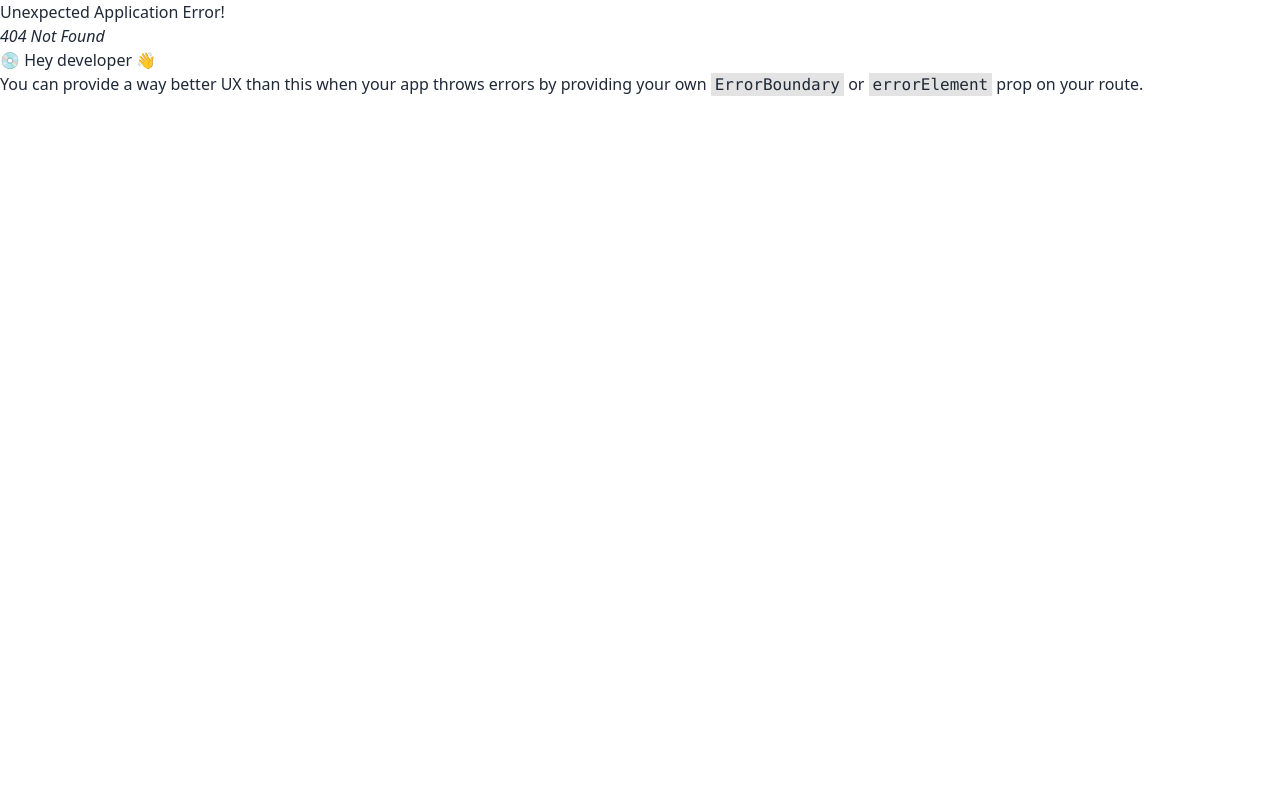
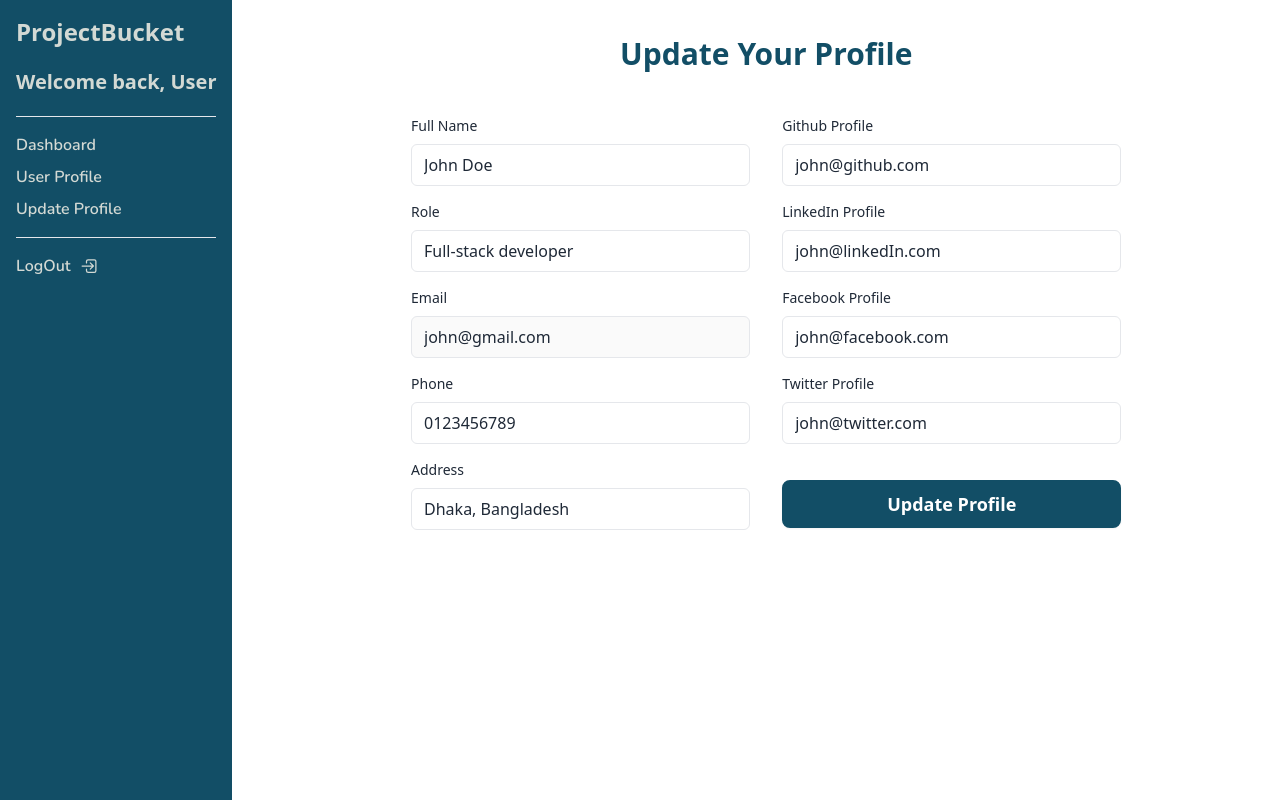
Before and after one commit to afiagithub/DestionProject-task, a React (Vite) app: page /dashboard/update in a window 1280 px wide. Before the commit this address had no page. Built offline with nearby package versions, Linux system fonts and the light colour scheme.

Commit message:
added update profile page

```diff
--- a/src/components/Profile.jsx
+++ b/src/components/Profile.jsx
@@ -1,4 +1,3 @@
-import React from 'react';
 
 const Profile = () => {
     return (
--- /dev/null
+++ b/src/components/UpdateProfile.jsx
@@ -0,0 +1,80 @@
+import { useNavigate } from 'react-router-dom';
+import { toast } from 'react-toastify';
+import "react-toastify/dist/ReactToastify.css";
+
+const UpdateProfile = () => {
+    const navigate = useNavigate();
+
+    const handleUpdate = () => {
+        toast.success("Successfully Updated")
+        navigate('/dashboard/profile')
+    }
+    return (
+        <div className="flex flex-col max-w-4xl mx-auto p-6 rounded-md">
+            <div className="mb-8 text-center">
+                <h1 className="my-3 text-3xl font-bold text-[#124E66]">Update Your Profile</h1>
+            </div>
+            <form onSubmit={handleUpdate} className="space-y-8 text-left">
+                <div className='flex flex-row justify-center gap-8'>
+                    <div className="space-y-4 w-2/5">
+                        <div>
+                            <label className="block mb-2 text-sm">Full Name</label>
+                            <input type="text" name="fullName" defaultValue="John Doe"
+                                className="w-full px-3 py-2 border rounded-md dark:border-gray-300 dark:bg-gray-50 dark:text-gray-800" />
+                        </div>
+                        <div>
+                            <label className="block mb-2 text-sm">Role</label>
+                            <input type="text" name="role" defaultValue="Full-stack developer"
+                                className="w-full px-3 py-2 border rounded-md dark:border-gray-300 dark:bg-gray-50 dark:text-gray-800" />
+                        </div>
+                        <div>
+                            <label className="block mb-2 text-sm">Email</label>
+                            <input type="email" name="email" defaultValue="john@gmail.com" disabled
+                                className="w-full px-3 py-2 border rounded-md dark:border-gray-300 dark:bg-gray-50 dark:text-gray-800" />
+                        </div>
+                        <div>
+                            <label className="block mb-2 text-sm">Phone</label>
+                            <input type="number" name="phone" defaultValue="0123456789"
+                                className="w-full px-3 py-2 border rounded-md dark:border-gray-300 dark:bg-gray-50 dark:text-gray-800" />
+                        </div>
+                        <div>
+                            <label className="block mb-2 text-sm">Address</label>
+                            <input type="text" name="address" defaultValue="Dhaka, Bangladesh"
+                                className="w-full px-3 py-2 border rounded-md dark:border-gray-300 dark:bg-gray-50 dark:text-gray-800" />
+                        </div>
+                    </div>
+                    <div className='space-y-4 w-2/5'>
+                        <div>
+                            <label className="block mb-2 text-sm">Github Profile</label>
+                            <input type="text" name="github" defaultValue="john@github.com"
+                                className="w-full px-3 py-2 border rounded-md dark:border-gray-300 dark:bg-gray-50 dark:text-gray-800" />
+                        </div>
+                        <div>
+                            <label className="block mb-2 text-sm">LinkedIn Profile</label>
+                            <input type="text" name="linkedIn" defaultValue="john@linkedIn.com"
+                                className="w-full px-3 py-2 border rounded-md dark:border-gray-300 dark:bg-gray-50 dark:text-gray-800" />
+                        </div>
+                        <div>
+                            <label className="block mb-2 text-sm">Facebook Profile</label>
+                            <input type="text" name="facebook" defaultValue="john@facebook.com"
+                                className="w-full px-3 py-2 border rounded-md dark:border-gray-300 dark:bg-gray-50 dark:text-gray-800" />
+                        </div>
+                        <div>
+                            <label className="block mb-2 text-sm">Twitter Profile</label>
+                            <input type="text" name="twitter" defaultValue="john@twitter.com"
+                                className="w-full px-3 py-2 border rounded-md dark:border-gray-300 dark:bg-gray-50 dark:text-gray-800" />
+                        </div>
+                        <div>
+                            <input type="submit" value="Update Profile" className="btn w-full mt-5 text-lg
+                            bg-[#124E66] text-white border-2 border-[#124E66] hover:border-[#124E66]
+                        hover:bg-transparent hover:text-[#124E66] rounded-lg" />
+                        </div>
+                    </div>
+                </div>
+            </form>
+
+        </div>
+    );
+};
+
+export default UpdateProfile;
--- a/src/components/shared/DashboardMenu.jsx
+++ b/src/components/shared/DashboardMenu.jsx
@@ -14,7 +14,8 @@ const DashboardMenu = () => {
     return (
         <div className="flex flex-col">
             <div>
-                <h2 className="text-2xl font-bold mb-5">Welcome Back, User</h2>
+                <h2 className="text-2xl font-bold mb-5">ProjectBucket</h2>
+                <p className="text-xl font-bold mb-5">Welcome back, User</p>
                 <hr />
                 <ul className="font-semibold space-y-2 font-nun my-4">
                     <li><Link to='/dashboard'>Dashboard</Link></li>
--- a/src/routes/Route.jsx
+++ b/src/routes/Route.jsx
@@ -5,6 +5,7 @@ import Register from "../pages/Register";
 import UserDashboard from "../components/UserDashboard";
 import DashboardLayout from "../layouts/DashboardLayout";
 import Profile from "../components/Profile";
+import UpdateProfile from "../components/UpdateProfile";
 
 export const router = createBrowserRouter([
     {
@@ -32,6 +33,10 @@ export const router = createBrowserRouter([
             {
                 path: 'profile',
                 element: <Profile/>
+            },
+            {
+                path: 'update',
+                element: <UpdateProfile/>
             }
         ]
     }
```
